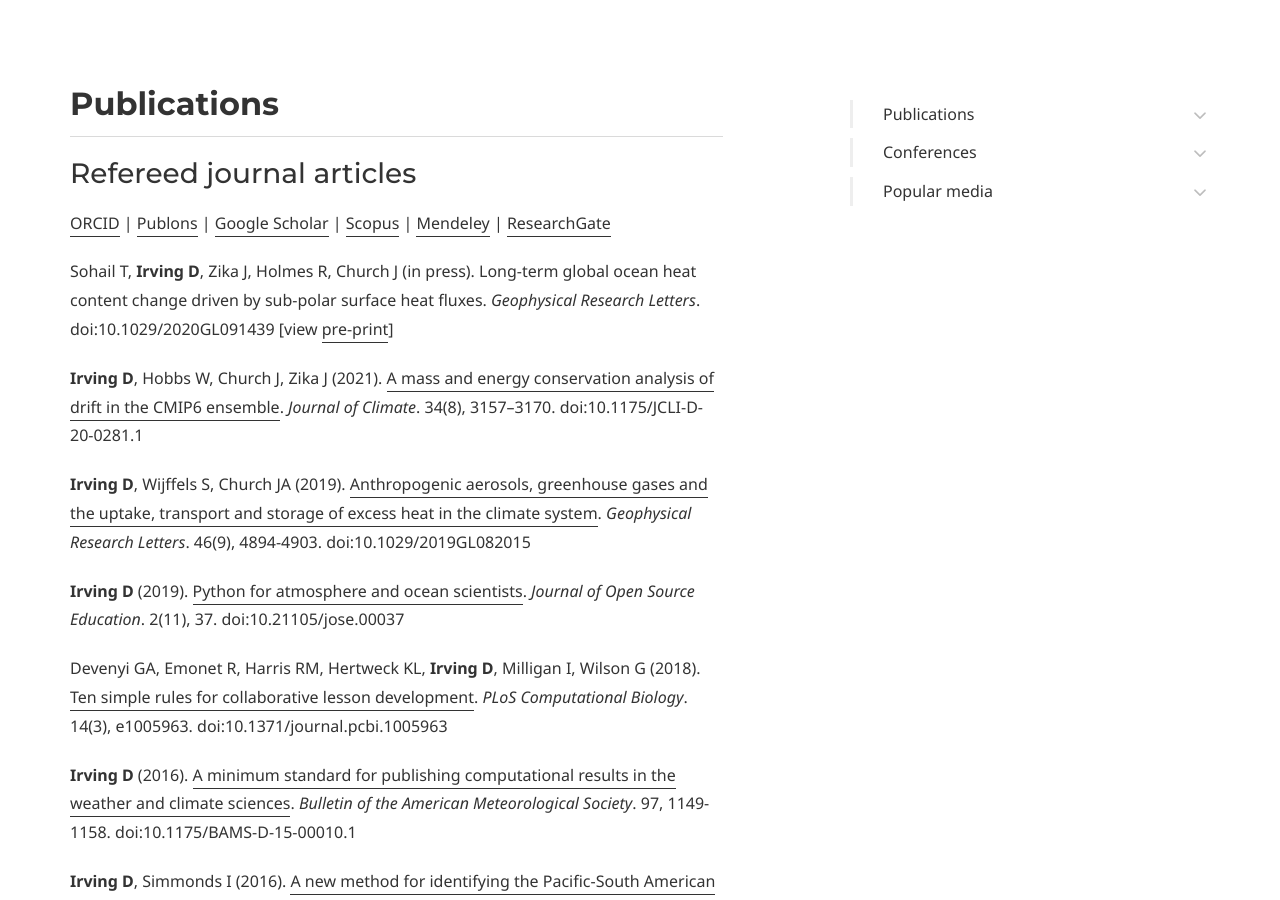
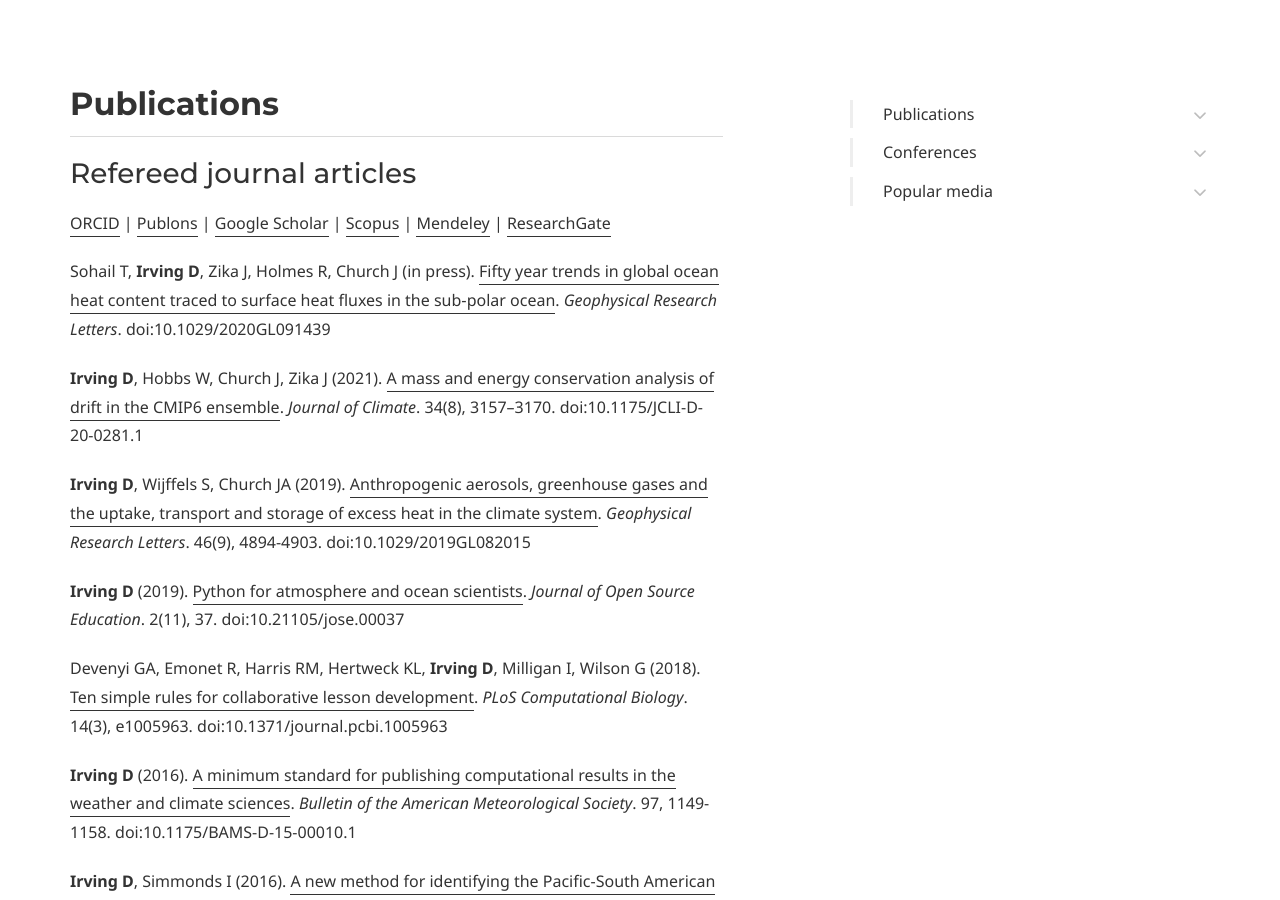
Before and after one commit to DamienIrving/damienirving.github.io, a Jekyll site: the page built from publications.md, in a window 1280 px wide and 900 px high, scrolled down 614 px. Built offline with Jekyll 4.4.1, drawn with Linux system fonts in a browser that asks for light colours; some web fonts are replaced.

Commit message:
Update publications.md

```diff
--- a/publications.md
+++ b/publications.md
@@ -28,7 +28,7 @@ page_nav:
 [Mendeley](https://www.mendeley.com/profiles/damien-irving/) |
 [ResearchGate](https://www.researchgate.net/profile/Damien_Irving)
 
-Sohail T, **Irving D**, Zika J, Holmes R, Church J (in press). Long-term global ocean heat content change driven by sub-polar surface heat fluxes. *Geophysical Research Letters*. doi:10.1029/2020GL091439 [view [pre-print](https://www.essoar.org/doi/abs/10.1002/essoar.10504695.1)]
+Sohail T, **Irving D**, Zika J, Holmes R, Church J (in press). [Fifty year trends in global ocean heat content traced to surface heat fluxes in the sub‐polar ocean](https://doi.org/10.1029/2020GL091439). *Geophysical Research Letters*. doi:10.1029/2020GL091439
 
 **Irving D**, Hobbs W, Church J, Zika J (2021). [A mass and energy conservation analysis of drift in the CMIP6 ensemble](https://doi.org/10.1175/JCLI-D-20-0281.1). *Journal of Climate*. 34(8), 3157–3170. doi:10.1175/JCLI-D-20-0281.1
 
```
